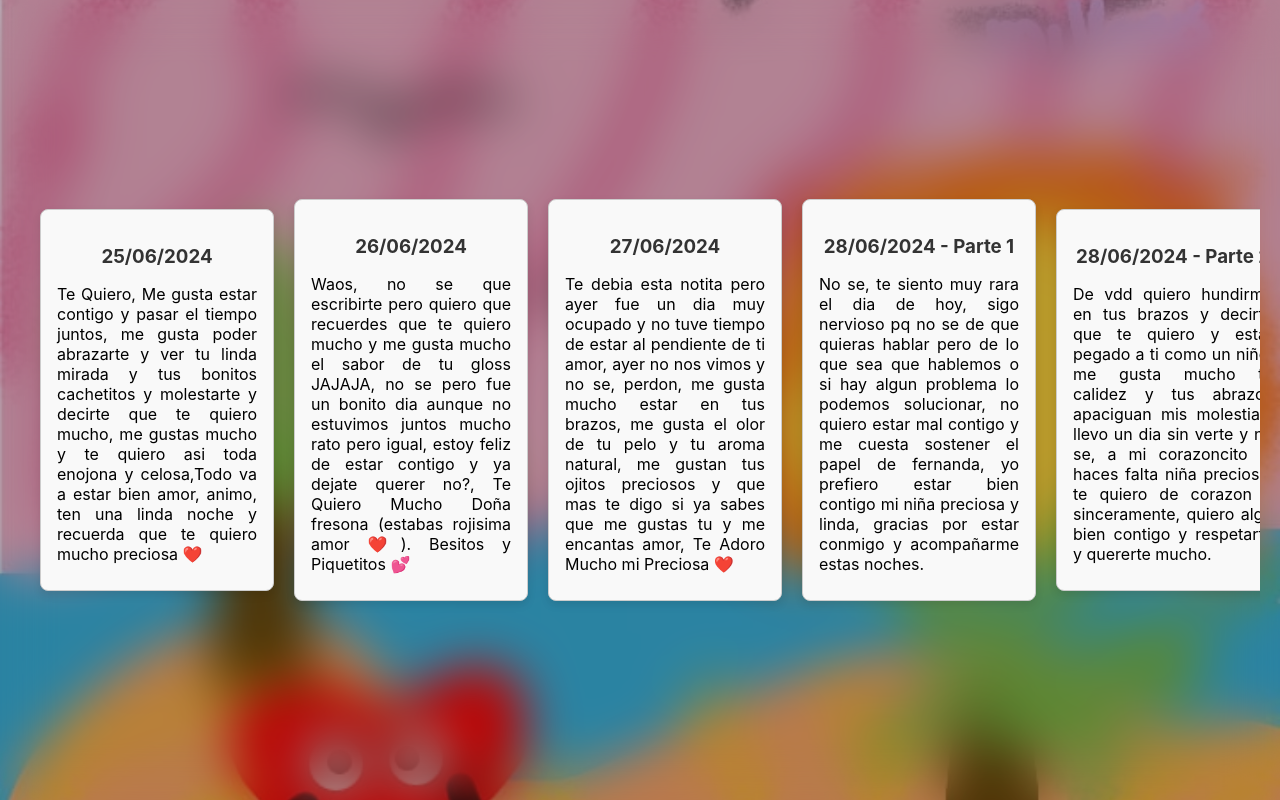
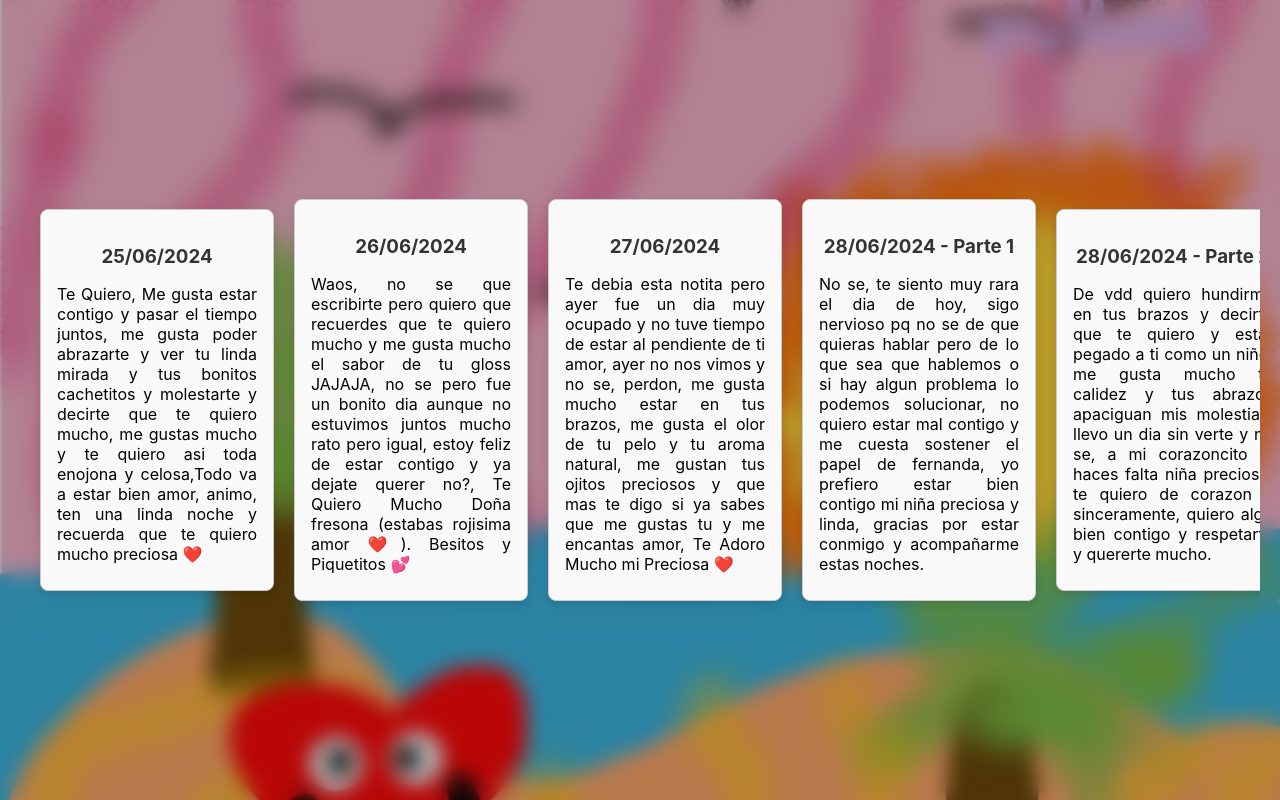
Before and after one commit to Evagts/fercita-tqm, a React (Create React App) app: page / in a window 1280 px wide. Both pictures are taken after typing "Sample123" into the empty fields and a click on the button "Ingresar". Built offline with nearby package versions, Linux system fonts and the light colour scheme.

Commit message:
Initial commit

```diff
--- a/src/App.css
+++ b/src/App.css
@@ -3,7 +3,7 @@ body, html, #root {
   padding: 0;
   height: 100%;
   width: 100%;
-  display: flex;
+  display: auto;
   justify-content: center;
   align-items: center;
   background-image: url('co.jpg');
@@ -20,7 +20,7 @@ body, html, #root {
   justify-content: center;
   align-items: center;
   background: rgba(28, 23, 23, 0.3);
-  backdrop-filter: blur(25px);
+  backdrop-filter: blur(10px);
 }
 
 .login-container {
@@ -29,11 +29,12 @@ body, html, #root {
   left: 50%;
   transform: translate(-50%, -50%);
   background: rgba(51, 43, 43, 0.8);
-  padding: 20px;
-  border-radius: 20px;
+  padding: 21px;
+  border-radius: 21px;
   box-shadow: 0 16px 32px rgba(0, 0, 0, 0.2);
   text-align: center;
-  width: 300px; /* Ajusta el ancho del contenedor según sea necesario */
+  width: 320px; /* Ajusta el ancho del contenedor según sea necesario */
+  height: auto;
 }
 
 .login-container h1 {
@@ -50,6 +51,7 @@ body, html, #root {
   border: none;
   border-radius: 8px;
   font-size: 16px; /* Ajusta el tamaño de fuente */
+  backdrop-filter: blur;
 }
 
 textarea {
--- /dev/null
+++ b/src/Nota.css
@@ -0,0 +1,19 @@
+.nota {
+    padding: 20px;
+    margin: 20px;
+    border-radius: 12px;
+    background: rgba(255, 255, 255, 0.3); /* Fondo blanco con opacidad */
+    box-shadow: 0 4px 6px rgba(0, 0, 0, 0.1);
+    backdrop-filter: blur(10px);
+  }
+
+  .blur-background {
+    backdrop-filter: blur(10px); /* Aplica el blur */
+    -webkit-backdrop-filter: blur(10px); /* Soporte para Safari */
+  }
+
+  .nota-imagen {
+    width: 100%;
+    border-radius: 12px;
+    margin-top: 10px;
+  }
--- a/src/Nota.js
+++ b/src/Nota.js
@@ -1,10 +1,12 @@
 import React from 'react';
+import './Nota.css'; // Archivo CSS para los estilos específicos de las notas
 
-const Nota = ({ titulo, texto }) => {
+const Nota = ({ titulo, texto, imagen }) => {
   return (
-    <div className="nota">
+    <div className="nota blur-background">
       <h3>{titulo}</h3>
       <p>{texto}</p>
+      {imagen && <img src={imagen} alt="Nota Imagen" className="nota-imagen" />}
     </div>
   );
 };
--- a/src/NoteBoard.css
+++ b/src/NoteBoard.css
@@ -10,8 +10,9 @@
 .nota {
   padding: 20px;
   margin: 10px 0;
-  background-color: #fff;
+  background: rgba(255, 255, 255, 0.3);
   border-radius: 8px;
   box-shadow: 0 2px 4px rgba(0, 0, 0, 0.1);
   text-align: center;
+  backdrop-filter: blur(10px);
 }
```
